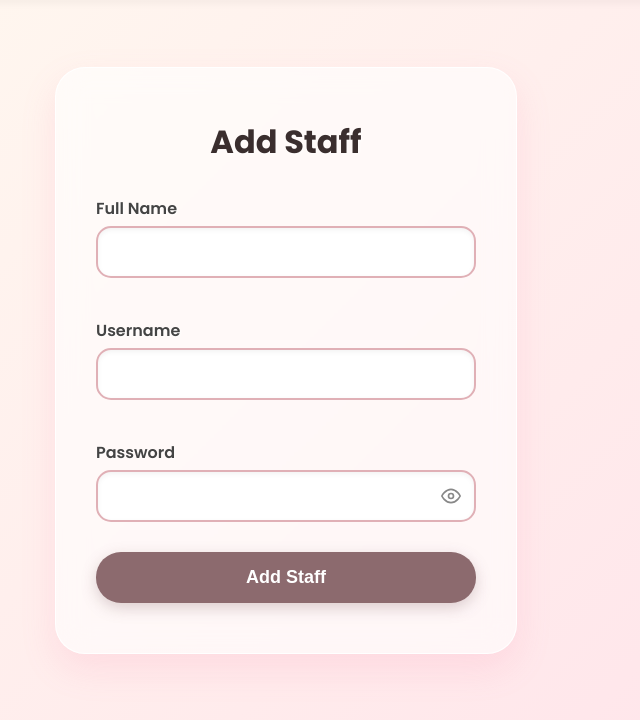
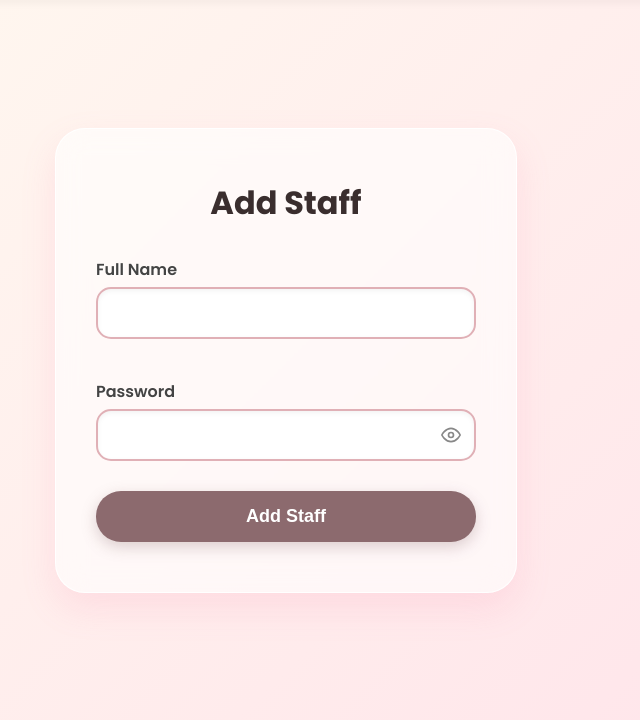
Before and after one commit to febaabiju/Sweet_Scoops, a Django app: page /add_staff/ in a window 1280 px wide. Shown: the part 80-800 px from the top of the page, without its empty margins (354-994 px from the left). Run offline with Django 5.2, Linux system fonts and the light colour scheme; the visitor is signed in with stand-in values (Sample User, id 1).

Commit message:
Name field fix

```diff
--- a/shop/templates/shop/add_staff.html
+++ b/shop/templates/shop/add_staff.html
@@ -200,10 +200,6 @@
                 <input type="text" id="full_name" name="full_name" required>
             </div>
             <div class="form-group">
-                <label for="username">Username</label>
-                <input type="text" id="username" name="username" required>
-            </div>
-            <div class="form-group">
                 <label for="password">Password</label>
                 <div style="position: relative; margin-bottom: 20px;">
                     <input type="password" id="password" name="password" required style="padding-right: 40px; width: 100%; box-sizing: border-box; margin-bottom: 0;">
--- a/shop/templates/shop/edit_staff.html
+++ b/shop/templates/shop/edit_staff.html
@@ -197,10 +197,6 @@
                 <input type="text" id="full_name" name="full_name" value="{{ staff.first_name }}" required>
             </div>
             <div class="form-group">
-                <label for="username">Username</label>
-                <input type="text" id="username" name="username" value="{{ staff.username }}" required>
-            </div>
-            <div class="form-group">
                 <label for="password">New Password</label>
                 <div style="position: relative; margin-bottom: 20px;">
                     <input type="password" id="password" name="password" placeholder="Leave blank to keep current" style="padding-right: 40px; width: 100%; box-sizing: border-box; margin-bottom: 0;">
--- a/shop/views.py
+++ b/shop/views.py
@@ -109,11 +109,14 @@ def manage_staff(request):
 @never_cache
 def add_staff(request):
     if request.method == 'POST':
-        username = request.POST['username']
+        full_name = request.POST.get('full_name', '')
         password = request.POST['password']
 
+        # Generate username from name (lowercase, no spaces)
+        username = full_name.lower().replace(" ", "")
+
         if User.objects.filter(username=username).exists():
-            return render(request, 'shop/add_staff.html', {'error': 'Username already exists.<br>Please choose a different one.'})
+            return render(request, 'shop/add_staff.html', {'error': 'A staff member with this name/username already exists.'})
 
         user = User.objects.create_user(
             username=username,
@@ -133,12 +136,6 @@ def edit_staff(request, user_id):
     staff = get_object_or_404(User, id=user_id, is_staff=True)
 
     if request.method == 'POST':
-        new_username = request.POST['username']
-
-        if new_username != staff.username and User.objects.filter(username=new_username).exists():
-            return render(request, 'shop/edit_staff.html', {'staff': staff, 'error': 'Username already exists.<br>Please choose a different one.'})
-
-        staff.username = new_username
         staff.first_name = request.POST.get('full_name', '')
 
         if request.POST['password']:
```
